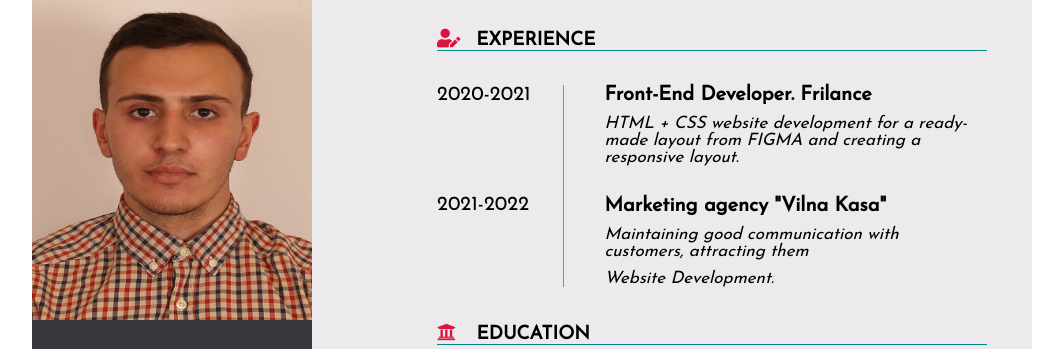
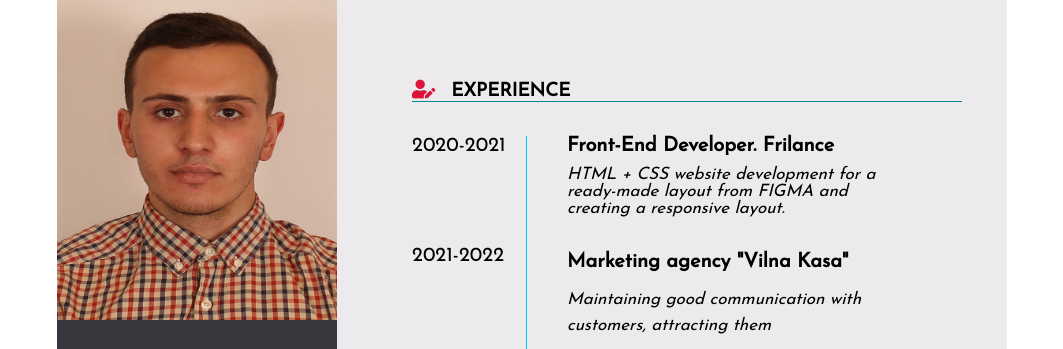
Before and after one commit to Danil181099/cv, a plain HTML site: page CV (expected_salary)/cv/CV/index.html in a window 1280 px wide. Shown: the top 349 px of the page, without its empty margins (108-1171 px from the left). Drawn offline with Linux system fonts and the light colour scheme.

Commit message:
Update style.css

```diff
--- a/CV (expected_salary)/cv/CV/css/style.css
+++ b/CV (expected_salary)/cv/CV/css/style.css
@@ -9,12 +9,13 @@ body {
 }
 
 .container {
-    max-width: 1000px;
+    max-width: 950px;
     margin: 0 auto;
     background: #eceaed;
 }
 
 .main__content {
+    height: 900px;
     display: flex;
     justify-content: space-between;
 }
@@ -44,7 +45,7 @@ img {
 }
 
 .part-right {
-    padding: 9px 0 0 10px;
+    padding: 60px 50px 0 10px;
     max-width: 605px;
 }
 
@@ -105,8 +106,13 @@ ul {
     font-size: 20px;
 }
 
+.date-item-new {
+    margin-top: 230px;
+}
+
 .experience-text-2 {
     padding-top: 30px;
+    line-height: 1.5;
 }
 
 .tittle-2::before {
```
